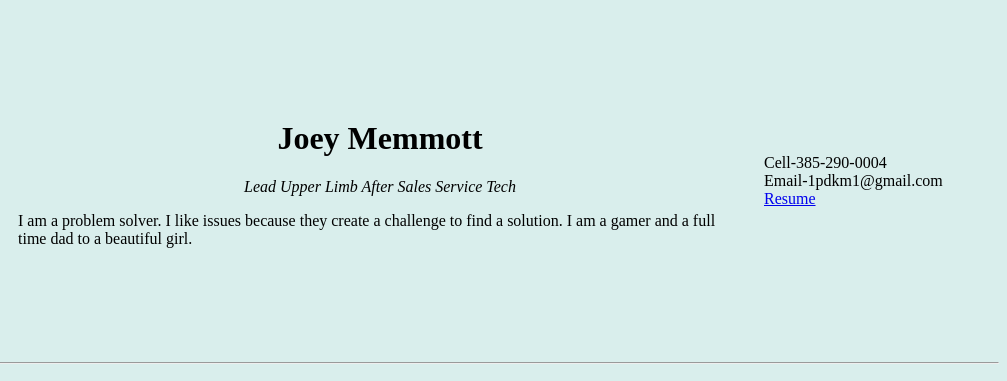
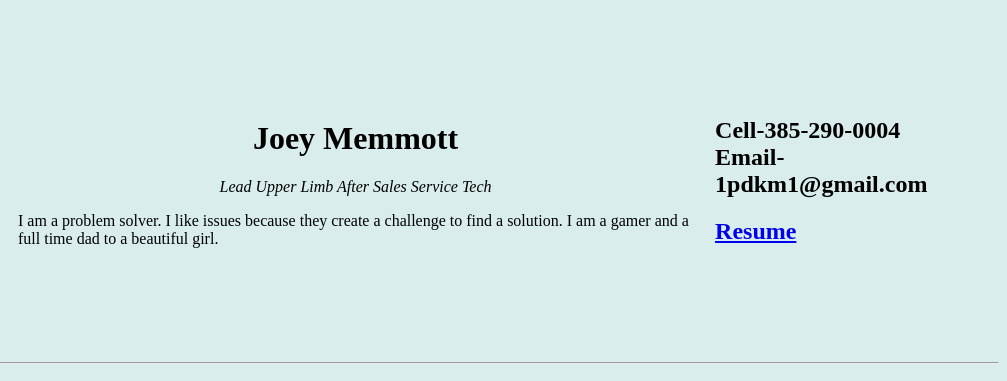
Before and after one commit to Mid9twoof/CV, a plain HTML site: page index.html in a window 1280 px wide. Shown: the top 381 px of the page, 273-1280 px from the left. Drawn offline with Linux system fonts and the light colour scheme.

Commit message:
Contact size

```diff
--- a/index.html
+++ b/index.html
@@ -19,9 +19,9 @@
         </center>
         <p>I am a problem solver. I like issues because they create a challenge to find a solution. I am a gamer and a full time dad to a beautiful girl. </p>
       </td>
-      <td>Cell-385-290-0004<br />
-        Email-1pdkm1@gmail.com
-        <a href="Files/Resume.docx" download>Resume</a>
+      <td><h2>Cell-385-290-0004<br />
+        Email-1pdkm1@gmail.com</h2>
+        <a href="Files/Resume.docx" download><h2>Resume</h2></a>
       </td>
     </tr>
   </table>
```
